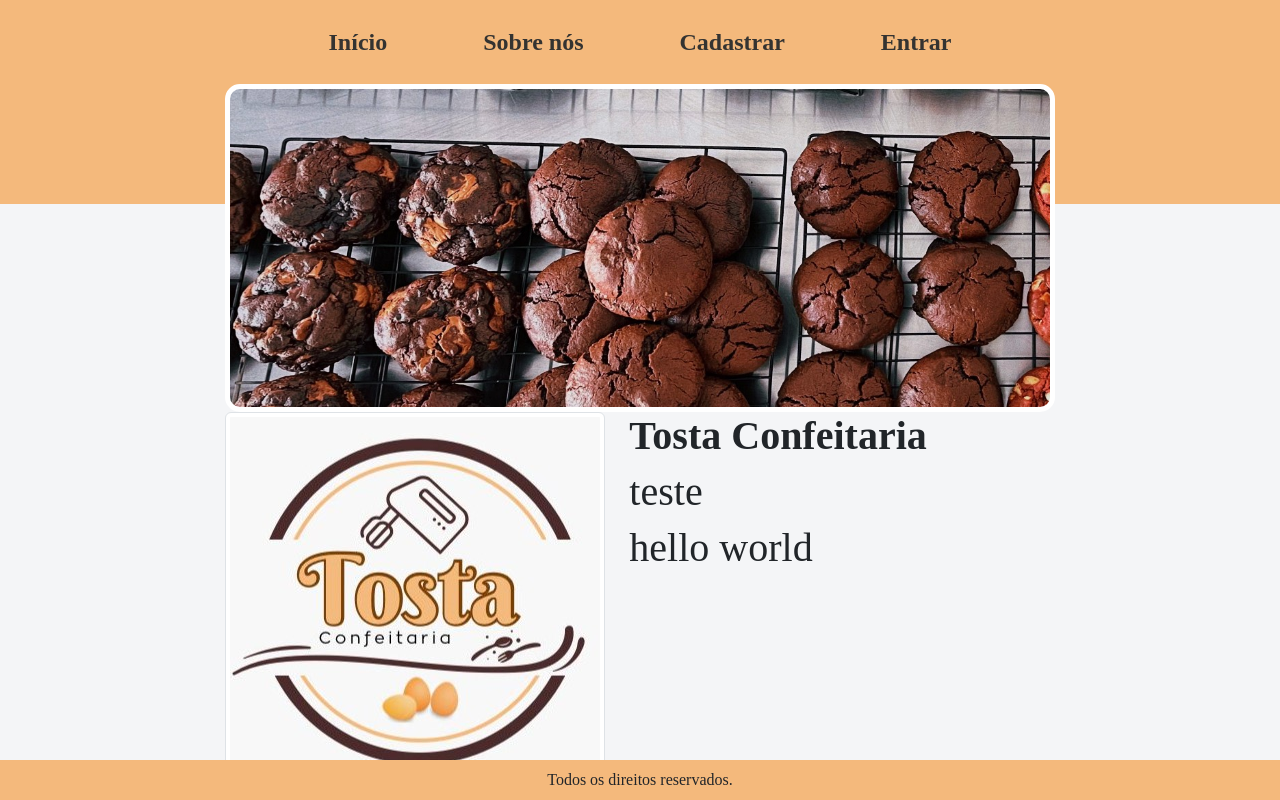
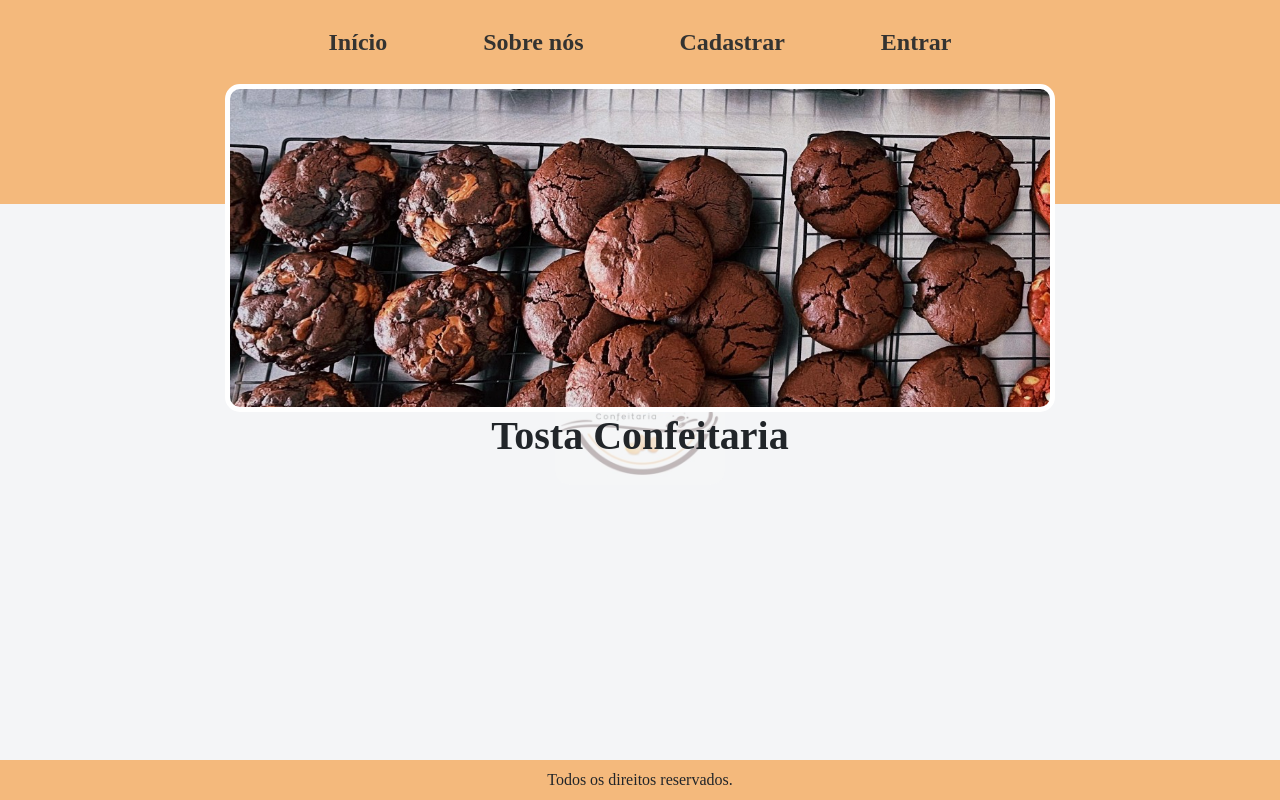
Before and after one commit to Adan-Marques/tosta_confeitaria, an Angular app in the folder api-front/: page /home in a window 1280 px wide. Built offline with nearby package versions, Linux system fonts and the light colour scheme; a web font is replaced by a local one.

Commit message:
acho que consegui

```diff
--- a/api-front/angular.json
+++ b/api-front/angular.json
@@ -95,5 +95,8 @@
         }
       }
     }
+  },
+  "cli": {
+    "analytics": "2ae2a9a9-53ba-4f16-a4d0-f9da04cb61fe"
   }
 }
--- a/api-front/src/app/app.component.html
+++ b/api-front/src/app/app.component.html
@@ -12,6 +12,11 @@
     </div>
   </div>
 </nav>
+
+<div class="logo-container">
+  <div class="logo"></div>
+</div>
+
 <div class="header bg-color"></div>
 <div class="container-fluid">
   <div class="row">
--- a/api-front/src/app/home/home.component.css
+++ b/api-front/src/app/home/home.component.css
@@ -29,3 +29,15 @@
     margin-left: 17%;
     /* margin-top: -80px; */
 }
+
+.titulo-left {
+    text-align: left;
+  }
+
+  .titulo-right {
+    text-align: right;
+  }
+
+  .titulo-center {
+    text-align: center;
+  }
--- a/api-front/src/app/home/home.component.html
+++ b/api-front/src/app/home/home.component.html
@@ -2,13 +2,10 @@
 
 <div class="img-fluid banner mx-auto border border-5 border-white"></div>
 
-<img src="/logo_confeitaria_tosta.jpg" class="img-thumbnail img-fluid float-start me-4" alt="Tosta Confeitaria">
-<!-- <div class="logo border border-5 border-white"></div> -->
-<h1 class="titulo"><b>Tosta Confeitaria</b></h1>
+<!--img src="/logo_confeitaria_tosta.jpg" class="img-thumbnail img-fluid float-start me-4" alt="Tosta Confeitaria">
+<! <div class="logo border border-5 border-white"></div> -->
+<h1 class="titulo-center"><b>Tosta Confeitaria</b></h1>
 
 
-<h1>teste</h1>
 
 <!-- <div class="teste"></div> -->
-
-<h1>hello world</h1>
--- a/api-front/src/styles.css
+++ b/api-front/src/styles.css
@@ -2,3 +2,19 @@
     font-family: 'Sansita';
     background-color: #F4F5F7;
 }
+.logo-container {
+    position: fixed; /* Mantém a logo fixa na tela */
+    top: 50%;
+    left: 50%;
+    transform: translate(-50%, -50%);
+    z-index: -1; /* Coloca a logo atrás de outros conteúdos */
+    opacity: 0.3; /* Ajuste o valor da opacidade conforme necessário */
+}
+
+.logo {
+    background-image: url(/logo_confeitaria_tosta.jpg);
+    background-size: cover;
+    height: 170px;
+    width: 170px;
+    border-radius: 15px;
+}
```
